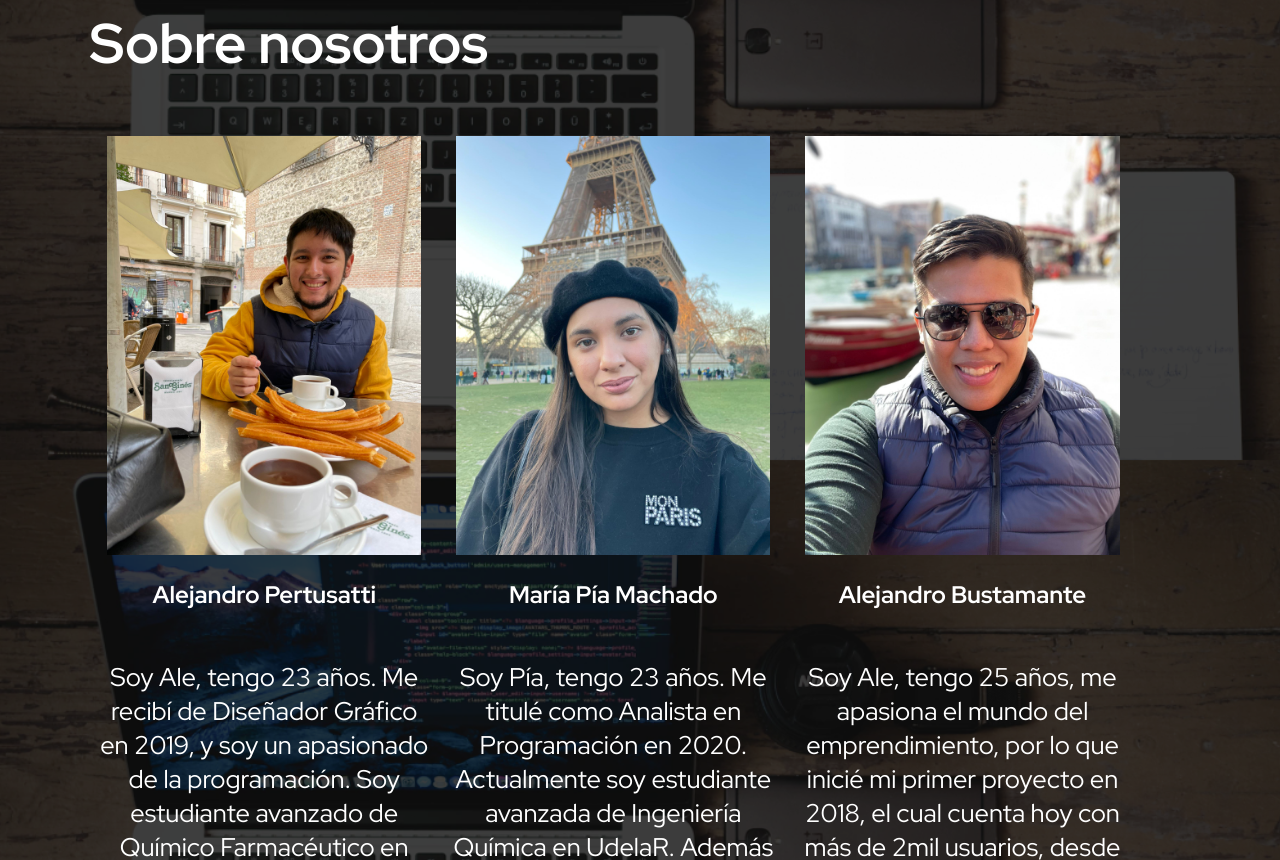
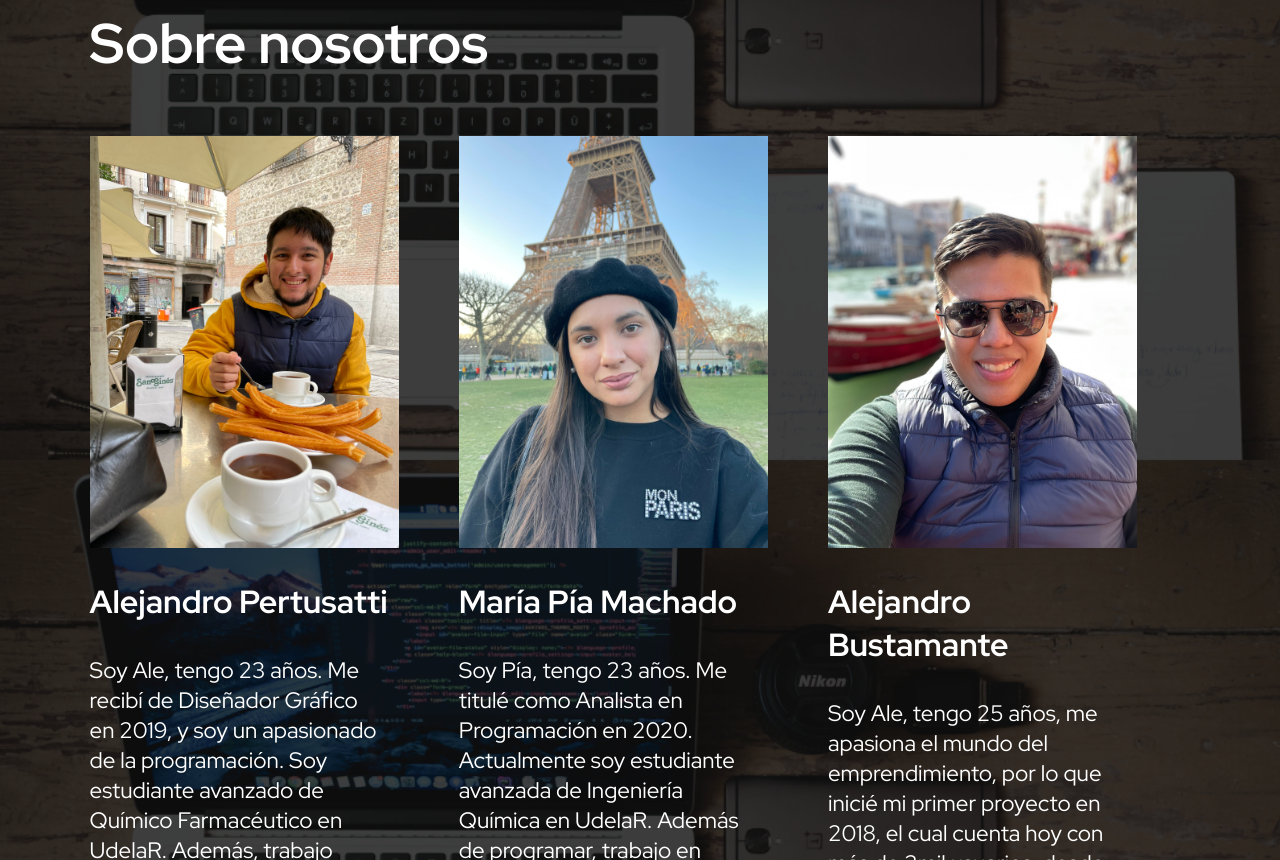
Before and after one commit to alepertu/bgd, a React (Create React App) app: page / in a window 1280 px wide. Shown: the part 1940-2800 px from the top of the page. Built offline with nearby package versions, Linux system fonts and the light colour scheme.

Commit message:
Arreglos a la seccion proyectos

```diff
--- a/src/Components/Nosotros.jsx
+++ b/src/Components/Nosotros.jsx
@@ -56,12 +56,12 @@ function Nosotros() {
       <section className="presentaciones">
         <Presentacion
           persona="Alejandro Pertusatti"
-          bio="Soy Ale, tengo 23 años. Me recibí de Diseñador Gráfico en 2019, y soy un apasionado de la programación. Soy estudiante avanzado de Químico Farmacéutico en UdelaR. Además, trabajo actualmente en Customer Service de Mercado Libre."
+          bio="Soy Ale, tengo 23 años. Me recibí de Diseñador Gráfico en 2019, y soy un apasionado de la programación. Soy estudiante avanzado de Químico Farmacéutico en UdelaR. Además, trabajo actualmente en Customer Service de Mercado Libre. Me gusta conocer lugares nuevos, y disfruto del tiempo de calidad con mi familia."
           perfil={moi}
         />
         <Presentacion
           persona="María Pía Machado"
-          bio="Soy Pía, tengo 23 años. Me titulé como Analista en Programación en 2020. Actualmente soy estudiante avanzada de Ingeniería Química en UdelaR. Además de programar, trabajo en Customer Service de Mercado Libre. Distrufo de mis trabajos y de los momentos en familia."
+          bio="Soy Pía, tengo 23 años. Me titulé como Analista en Programación en 2020. Actualmente soy estudiante avanzada de Ingeniería Química en UdelaR. Además de programar, trabajo en Customer Service de Mercado Libre. Disfruto de mis trabajos, de la música, de viajar, y de pasar buenos momentos en familia."
           perfil={moia}
         />
         <Presentacion
--- a/src/Components/css/estilo-contactanosb1.css
+++ b/src/Components/css/estilo-contactanosb1.css
@@ -1,5 +1,5 @@
 #contacto{
-    margin-left: 145px;
+    margin-left: 7%;
 }
 
 .container-form{
@@ -31,13 +31,3 @@
     cursor: pointer;
     padding-right: 200px;
 }
-h1 {
-	color: white;
-    padding-bottom: 10px;
-}
-p{
-	color: white;
-}
-body{
-	background: black
-}
--- a/src/Components/css/estiloproyectosb1.css
+++ b/src/Components/css/estiloproyectosb1.css
@@ -1,23 +1,25 @@
 .borde{
   border: 5px solid white;
-	width: 250px;
-	margin-right: 30px;
+	padding: 5%;
 	display: flex;
+	align-items: center;
 	flex-direction: column;
-	justify-content: center;
 }
 
 .borde img{
 	width: 100%;
 }
 
-.borde h2{
+.borde h2 {
 	color: white;
-	font-size: 30px;
+	font-size: 2rem;
+	text-align: center;
+	margin: 15px;
 }
 
 .borde p{
 	color: white;
 	font-size: 20px;
-	text-align: center;
+	margin: 5px;
+	width: 100%;
 }
--- a/src/Components/css/nosotros.css
+++ b/src/Components/css/nosotros.css
@@ -28,4 +28,5 @@ h3 {
     display: grid;
     grid-template-columns: repeat(3, 1fr);
     width: 88%;
+    grid-gap: 60px
 }
--- a/src/Components/css/presentacion.css
+++ b/src/Components/css/presentacion.css
@@ -1,20 +1,19 @@
 .foto {
-  width: 90%;
+  width: 100%;
 }
 
 .tarjeta-presentacion {
   width: 100%;
   display: flex;
   flex-direction: column;
-  align-items: center;
 }
 
 .nombre-persona {
-  font-size: 1.5em;
-  text-align: center;
+  font-size: 2rem;
 }
 
 .descripcion-persona {
   width: 95%;
-  text-align: center;
+  margin: 0;
+  font-size: 1.4rem;
 }
--- a/src/Components/css/proyectos.css
+++ b/src/Components/css/proyectos.css
@@ -1,13 +1,15 @@
-#proyectos{
+#proyectos {
     padding-top: 80px;
-    margin-left: 145px;
-    height: 100vh
+    margin-left: 7%;
 }
 
-h2{
+h2 {
     text-align: left;
 }
 
-.proyectosreal{
-    display: flex;
+.proyectosreal {
+    display: grid;
+    grid-template-columns: repeat(3, 1fr);
+    width: 88%;
+    grid-gap: 40px
 }
```
